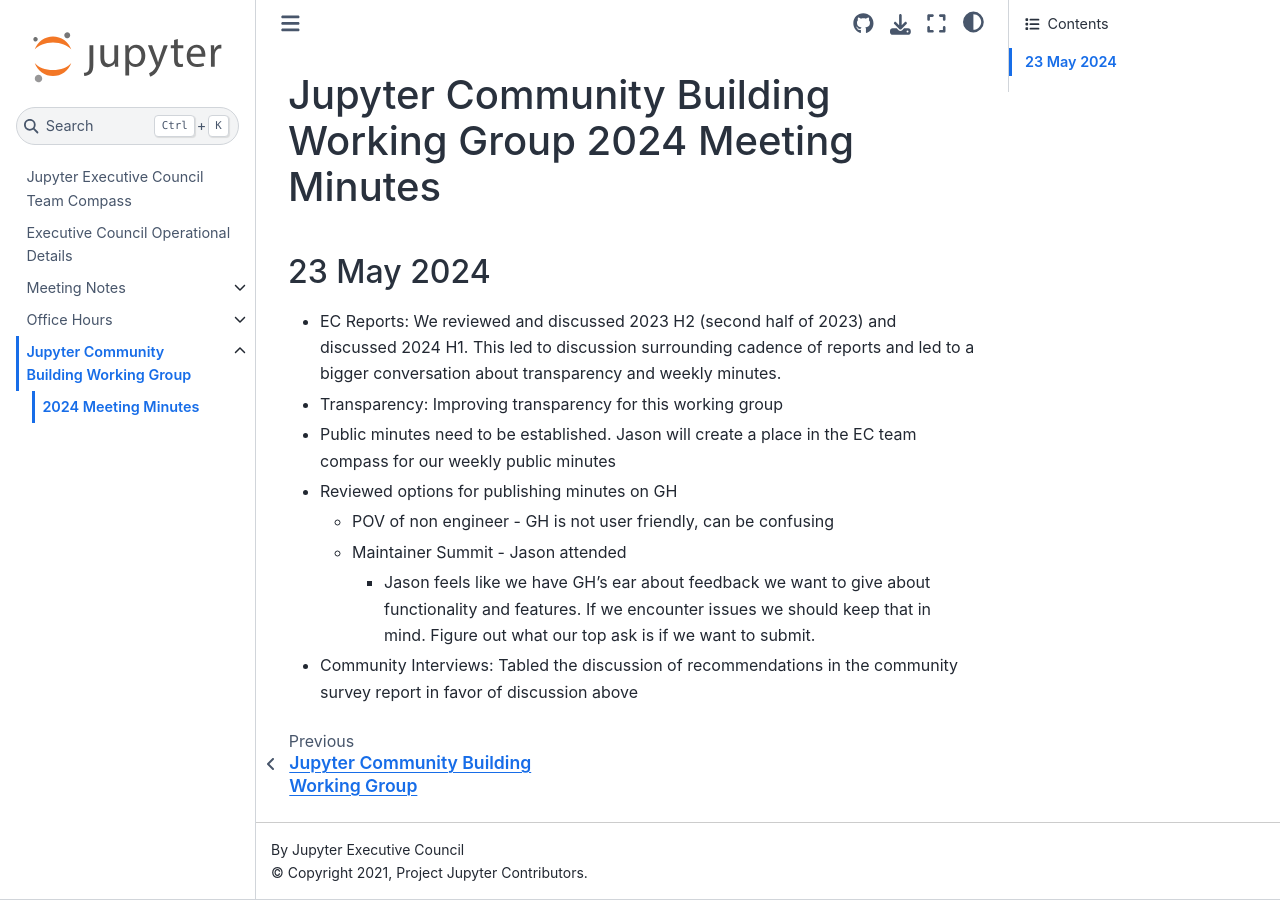
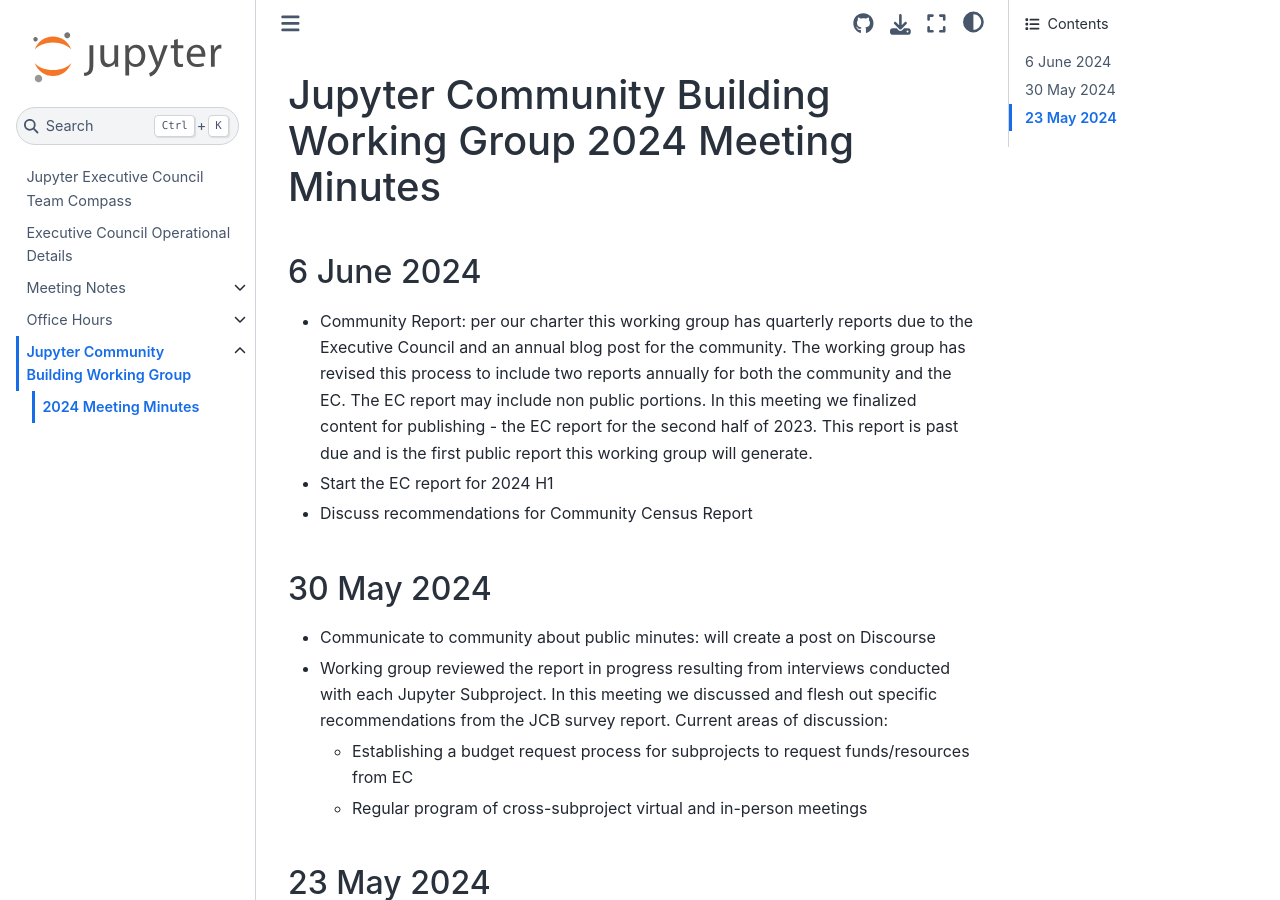
Before and after one commit to jupyter-governance/ec-team-compass, a Sphinx documentation site: the page built from docs/reports/communitybuilding/minutes_2024.md, in a window 1280 px wide and 900 px high. Built offline with Sphinx 7.4.7 and the Sphinx Book theme 1.1.4, drawn with Linux system fonts in a browser that asks for light colours.

Commit message:
Update minutes for JCB May 30 + June 6

```diff
--- a/docs/reports/communitybuilding/minutes_2024.md
+++ b/docs/reports/communitybuilding/minutes_2024.md
@@ -1,5 +1,15 @@
 # Jupyter Community Building Working Group 2024 Meeting Minutes
 
+## 6 June 2024
+* Community Report: per our charter this working group has quarterly reports due to the Executive Council and an annual blog post for the community. The working group has revised this process to include two reports annually for both the community and the EC. The EC report may include non public portions. In this meeting we finalized content for publishing -  the EC report for the second half of 2023. This report is past due and is the first public report this working group will generate.
+* Start the EC report for 2024 H1
+* Discuss recommendations for Community Census Report
+
+## 30 May 2024
+* Communicate to community about public minutes: will create a post on Discourse
+* Working group reviewed the report in progress resulting from interviews conducted with each Jupyter Subproject. In this meeting we discussed and flesh out specific recommendations from the JCB survey report. Current areas of discussion:
+  * Establishing a budget request process for subprojects to request funds/resources from EC
+  * Regular program of cross-subproject virtual and in-person meetings
 
 ## 23 May 2024
 
```
